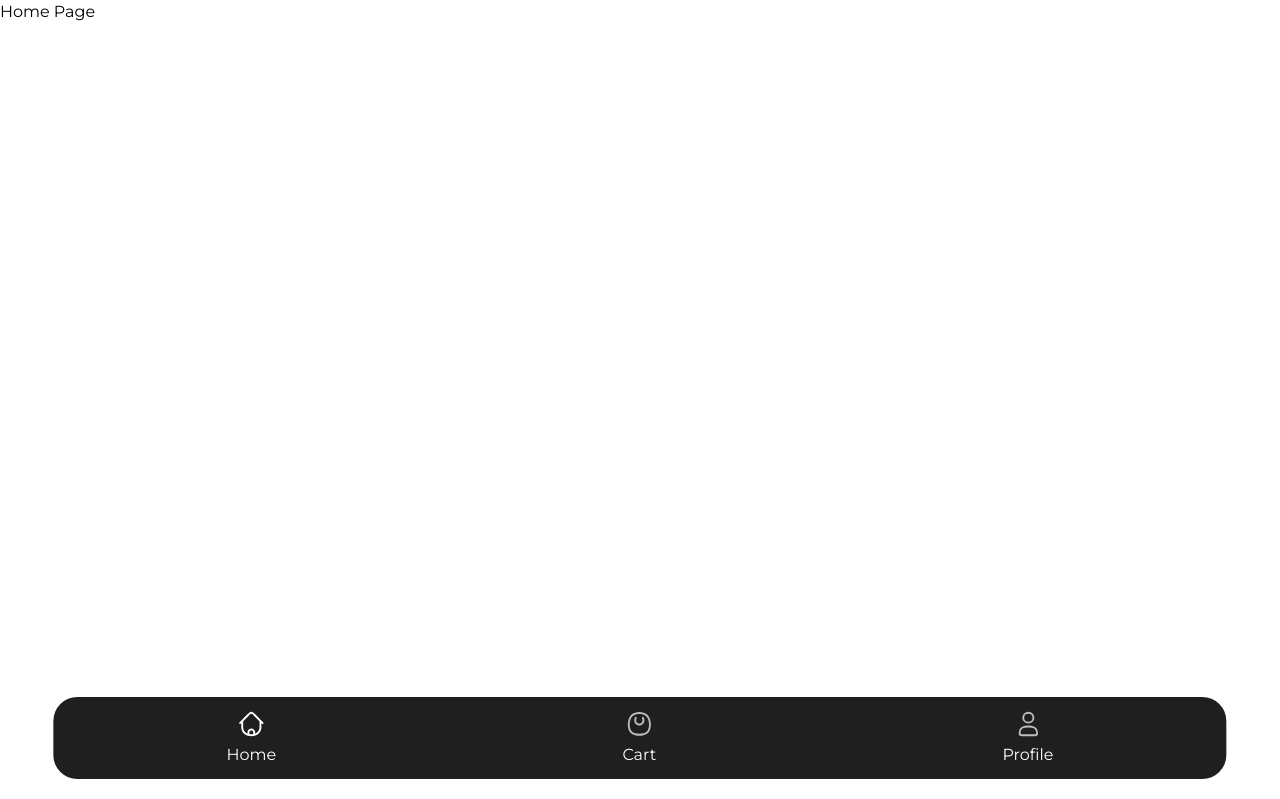
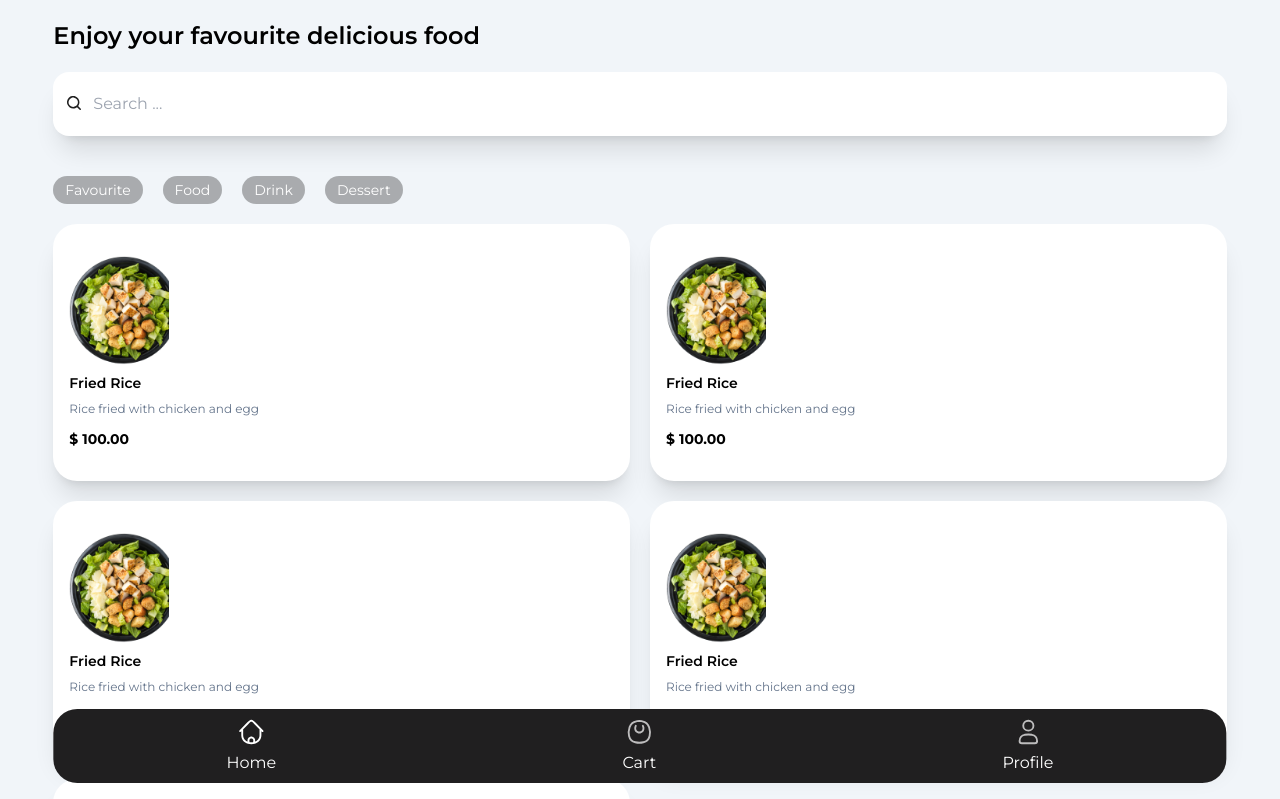
Before and after one commit to winstencoellins/nextaurant, a Next.js app: page / in a window 1280 px wide. Shown: the top 799 px of the page. Built offline with nearby package versions, Linux system fonts and the light colour scheme.

Commit message:
modify: home page

```diff
--- a/app/cart/page.tsx
+++ b/app/cart/page.tsx
@@ -1,7 +1,7 @@
 export default function Cart() {
     return (
-        <>
+        <div className="w-11/12 mx-auto">
             <h1>Cart Page</h1>
-        </>
+        </div>
     )
 }
--- a/app/layout.tsx
+++ b/app/layout.tsx
@@ -17,7 +17,7 @@ export default function RootLayout({
 }>) {
   return (
     <html lang="en">
-      <body className={montserrat.className}>
+      <body className={`${montserrat.className} bg-slate-100`}>
         <Navigation />
         {children}
       </body>
--- a/app/page.tsx
+++ b/app/page.tsx
@@ -1,9 +1,55 @@
 import Image from "next/image";
 
+import search from '@/public/svgs/search.svg'
+import placeholder from '@/public/images/placeholder.png'
+
 export default function Home() {
+  const categories = [
+    {id: 0, category: 'Favourite'},
+    {id: 1, category: 'Food'},
+    {id: 2, category: 'Drink'},
+    {id: 3, category: 'Dessert'},
+  ]
+
+  const menus = [
+    {id: 0, name: 'Fried Rice', short: 'Rice fried with chicken and egg', price: 100},
+    {id: 1, name: 'Fried Rice', short: 'Rice fried with chicken and egg', price: 100},
+    {id: 2, name: 'Fried Rice', short: 'Rice fried with chicken and egg', price: 100},
+    {id: 3, name: 'Fried Rice', short: 'Rice fried with chicken and egg', price: 100},
+    {id: 4, name: 'Fried Rice', short: 'Rice fried with chicken and egg', price: 100},
+  ]
+
   return (
-    <>
-      <h1>Home Page</h1>
-    </>
+    <div className="w-11/12 mx-auto mb-[120px]">
+      <h1 className="font-semibold text-2xl w-9/12 my-5">Enjoy your favourite delicious food</h1>
+
+      <div className="relative my-5 shadow-xl rounded-3xl">
+        <Image src={search} width={14} height={14} alt='icon' className="absolute top-6 left-3.5"/>
+        <input type="text" placeholder="Search ..." className="px-10 py-5 w-full rounded-2xl text-base" />
+      </div>
+
+      <div className="flex flex-wrap mt-10 mb-5">
+        {
+          categories.map((c) => (
+            <button key={c.id} className="text-sm mr-5 px-3 py-1 bg-black/30 text-white rounded-full focus:bg-black">
+              {c.category}
+            </button>
+          ))
+        }
+      </div>
+
+      <div className="grid grid-cols-2 gap-x-5 gap-y-5">
+        {
+          menus.map((m) => (
+            <div key={m.id} className="bg-white rounded-3xl shadow-xl px-4 py-8">
+              <Image src={placeholder} height={100} width={100} alt='placeholder' />
+              <h1 className="font-semibold text-sm my-2">{m.name}</h1>
+              <p className="text-xs text-slate-500">{m.short}</p>
+              <p className="text-sm mt-3 font-bold">$ {m.price.toFixed(2)}</p>
+            </div>
+          ))
+        }
+      </div>
+    </div>
   );
 }
--- a/app/profile/page.tsx
+++ b/app/profile/page.tsx
@@ -1,7 +1,7 @@
 export default function Profile() {
     return (
-        <>
+        <div className="w-11/12 mx-auto">
             <h1>Profile Page</h1>
-        </>
+        </div>
     )
 }
--- a/components/navigation.tsx
+++ b/components/navigation.tsx
@@ -7,7 +7,7 @@ import Link from "next/link"
 
 export default function Navigation() {
     return (
-        <div className="flex justify-around bg-[#201F20] absolute -bottom-5 left-1/2 -translate-x-1/2 -translate-y-1/2 w-11/12 mx-auto py-3 rounded-3xl">
+        <div className="flex justify-around bg-[#201F20] fixed -bottom-5 left-1/2 -translate-x-1/2 -translate-y-1/2 w-11/12 mx-auto py-2 rounded-3xl">
             <div>
                 <Link href='/' className="flex flex-col items-center">
                     <Image src={home} height={30} width={30} alt='icon' />
```
Also changed, not shown: public/images/placeholder.png (added).
